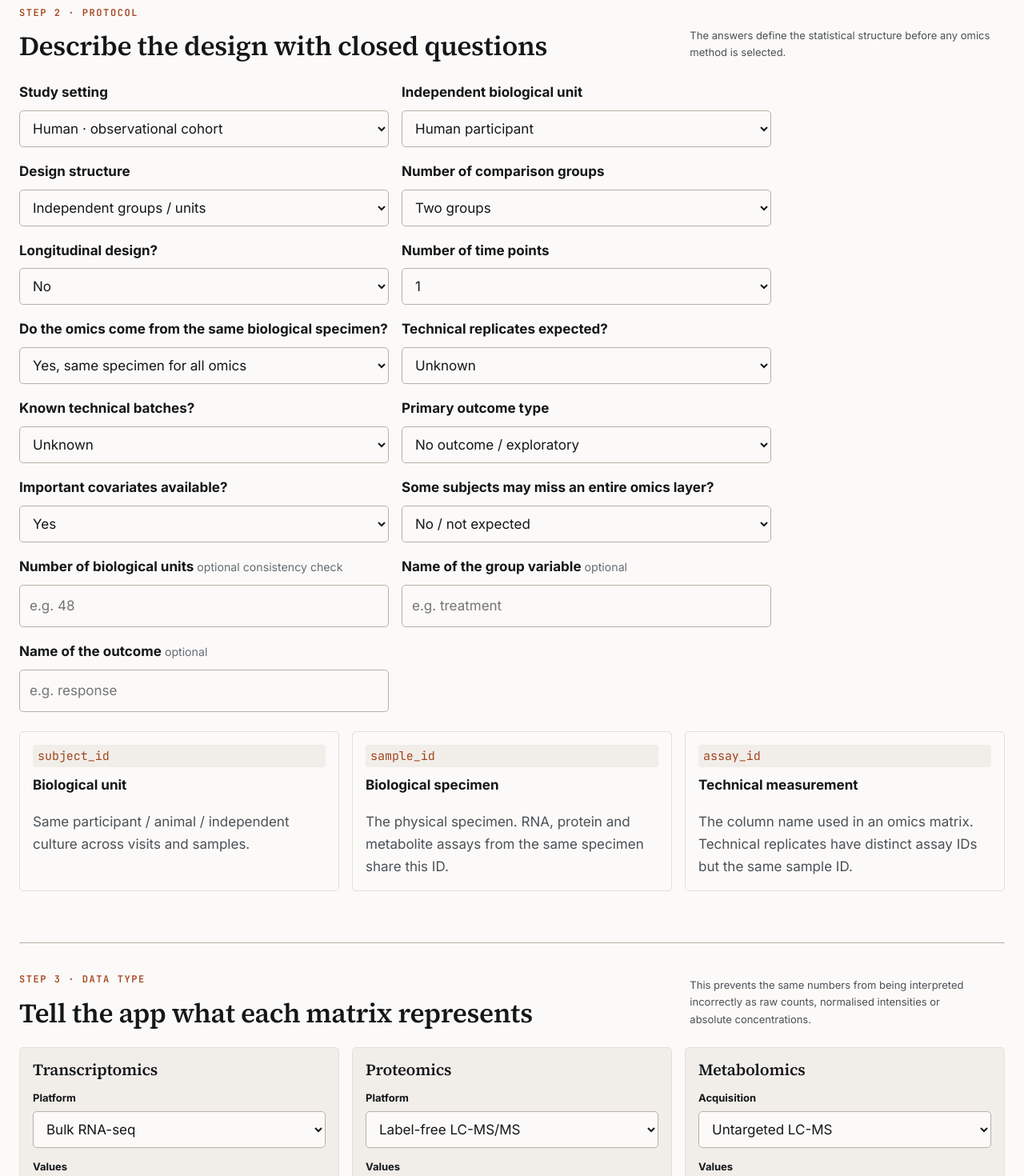
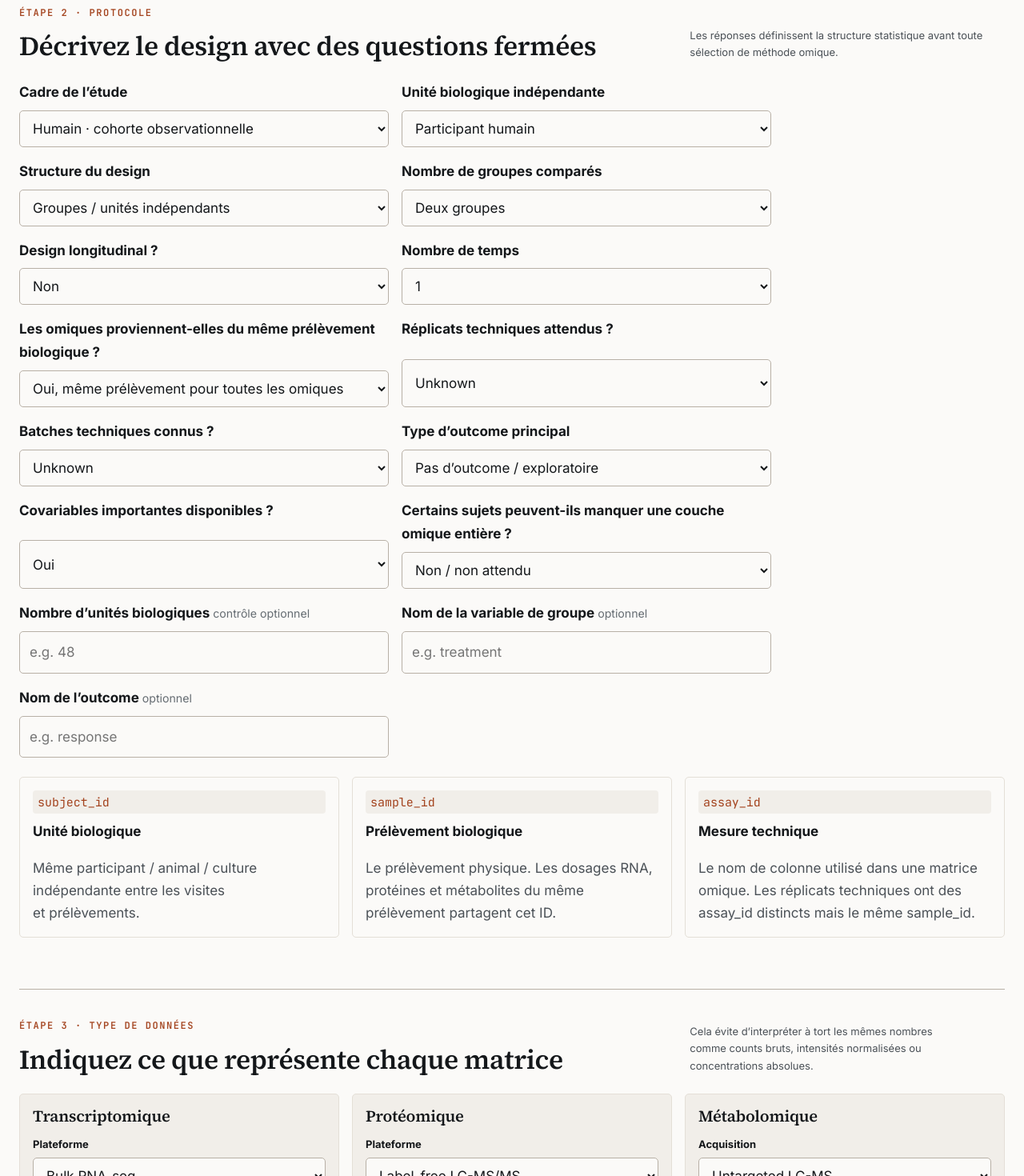
Before and after one commit to rberrah/rberrah.github.io, a SvelteKit app: page /multiomics/tool in a window 1280 px wide. Shown: the part 1740-3210 px from the top of the page at 80% size. Built offline with nearby package versions, Linux system fonts and the light colour scheme.

Commit message:
Complete French translation of multi-omics protocol and mapping

```diff
--- a/src/routes/multiomics/tool/+page.svelte
+++ b/src/routes/multiomics/tool/+page.svelte
@@ -798,142 +798,142 @@
 <section class="panel">
   <div class="section-head">
     <div>
-      <p class="eyebrow">Step 2 · Protocol</p>
-      <h2>Describe the design with closed questions</h2>
-    </div>
-    <p>The answers define the statistical structure before any omics method is selected.</p>
+      <p class="eyebrow">{t('Étape 2 · Protocole', 'Step 2 · Protocol')}</p>
+      <h2>{t('Décrivez le design avec des questions fermées', 'Describe the design with closed questions')}</h2>
+    </div>
+    <p>{t('Les réponses définissent la structure statistique avant toute sélection de méthode omique.', 'The answers define the statistical structure before any omics method is selected.')}</p>
   </div>
 
   <div class="form-grid">
     <label>
-      <span>Study setting</span>
+      <span>{t('Cadre de l’étude', 'Study setting')}</span>
       <select bind:value={studySetting}>
-        <option value="clinical_observational">Human · observational cohort</option>
-        <option value="clinical_interventional">Human · intervention / trial</option>
-        <option value="animal">Animal experiment</option>
-        <option value="cell">Cell culture / in vitro</option>
-        <option value="organoid">Organoid / ex vivo model</option>
+        <option value="clinical_observational">{t('Humain · cohorte observationnelle', 'Human · observational cohort')}</option>
+        <option value="clinical_interventional">{t('Humain · intervention / essai', 'Human · intervention / trial')}</option>
+        <option value="animal">{t('Expérience animale', 'Animal experiment')}</option>
+        <option value="cell">{t('Culture cellulaire / in vitro', 'Cell culture / in vitro')}</option>
+        <option value="organoid">{t('Organoïde / modèle ex vivo', 'Organoid / ex vivo model')}</option>
         <option value="other">Other</option>
       </select>
     </label>
 
     <label>
-      <span>Independent biological unit</span>
+      <span>{t('Unité biologique indépendante', 'Independent biological unit')}</span>
       <select bind:value={unitType}>
-        <option value="participant">Human participant</option>
+        <option value="participant">{t('Participant humain', 'Human participant')}</option>
         <option value="animal">Animal</option>
-        <option value="culture">Independent culture / biological replicate</option>
-        <option value="other">Other experimental unit</option>
+        <option value="culture">{t('Culture indépendante / réplicat biologique', 'Independent culture / biological replicate')}</option>
+        <option value="other">{t('Autre unité expérimentale', 'Other experimental unit')}</option>
       </select>
     </label>
 
     <label>
-      <span>Design structure</span>
+      <span>{t('Structure du design', 'Design structure')}</span>
       <select bind:value={designType}>
-        <option value="independent">Independent groups / units</option>
-        <option value="paired">Paired samples</option>
-        <option value="crossover">Crossover / within-subject comparison</option>
-        <option value="repeated">Repeated measurements</option>
+        <option value="independent">{t('Groupes / unités indépendants', 'Independent groups / units')}</option>
+        <option value="paired">{t('Échantillons appariés', 'Paired samples')}</option>
+        <option value="crossover">{t('Crossover / comparaison intra-sujet', 'Crossover / within-subject comparison')}</option>
+        <option value="repeated">{t('Mesures répétées', 'Repeated measurements')}</option>
       </select>
     </label>
 
     <label>
-      <span>Number of comparison groups</span>
+      <span>{t('Nombre de groupes comparés', 'Number of comparison groups')}</span>
       <select bind:value={groupCount}>
-        <option value="1">One group / exploratory only</option>
-        <option value="2">Two groups</option>
-        <option value="3plus">Three or more groups</option>
+        <option value="1">{t('Un groupe / exploratoire', 'One group / exploratory')}</option>
+        <option value="2">{t('Deux groupes', 'Two groups')}</option>
+        <option value="3plus">{t('Trois groupes ou plus', 'Three or more groups')}</option>
       </select>
     </label>
 
     <label>
-      <span>Longitudinal design?</span>
+      <span>{t('Design longitudinal ?', 'Longitudinal design?')}</span>
       <select bind:value={longitudinal}>
-        <option value="no">No</option>
-        <option value="yes">Yes</option>
+        <option value="no">{t('Non', 'No')}</option>
+        <option value="yes">{t('Oui', 'Yes')}</option>
       </select>
     </label>
 
     <label>
-      <span>Number of time points</span>
+      <span>{t('Nombre de temps', 'Number of time points')}</span>
       <select bind:value={timepointCount}>
         <option value="1">1</option>
         <option value="2">2</option>
         <option value="3">3</option>
-        <option value="4">4 or more</option>
+        <option value="4">{t('4 ou plus', '4 or more')}</option>
       </select>
     </label>
 
     <label>
-      <span>Do the omics come from the same biological specimen?</span>
+      <span>{t('Les omiques proviennent-elles du même prélèvement biologique ?', 'Do the omics come from the same biological specimen?')}</span>
       <select bind:value={sampleOverlap}>
-        <option value="same_specimen">Yes, same specimen for all omics</option>
-        <option value="same_subject">Same subject, different specimens</option>
-        <option value="partial">Partially matched</option>
-        <option value="unpaired">Different / unpaired samples</option>
+        <option value="same_specimen">{t('Oui, même prélèvement pour toutes les omiques', 'Yes, same specimen for all omics')}</option>
+        <option value="same_subject">{t('Même sujet, prélèvements différents', 'Same subject, different specimens')}</option>
+        <option value="partial">{t('Partiellement apparié', 'Partially matched')}</option>
+        <option value="unpaired">{t('Échantillons différents / non appariés', 'Different / unpaired samples')}</option>
         <option value="unknown">Unknown</option>
       </select>
     </label>
 
     <label>
-      <span>Technical replicates expected?</span>
+      <span>{t('Réplicats techniques attendus ?', 'Technical replicates expected?')}</span>
       <select bind:value={technicalReplicatesExpected}>
-        <option value="no">No</option>
-        <option value="yes">Yes</option>
+        <option value="no">{t('Non', 'No')}</option>
+        <option value="yes">{t('Oui', 'Yes')}</option>
         <option value="unknown">Unknown</option>
       </select>
     </label>
 
     <label>
-      <span>Known technical batches?</span>
+      <span>{t('Batches techniques connus ?', 'Known technical batches?')}</span>
       <select bind:value={batchKnown}>
-        <option value="yes">Yes</option>
-        <option value="no">No</option>
+        <option value="yes">{t('Oui', 'Yes')}</option>
+        <option value="no">{t('Non', 'No')}</option>
         <option value="unknown">Unknown</option>
       </select>
     </label>
 
     <label>
-      <span>Primary outcome type</span>
+      <span>{t('Type d’outcome principal', 'Primary outcome type')}</span>
       <select bind:value={outcomeType}>
-        <option value="none">No outcome / exploratory</option>
-        <option value="binary">Binary</option>
-        <option value="multiclass">Multiclass</option>
-        <option value="continuous">Continuous</option>
-        <option value="survival">Time-to-event / survival</option>
-        <option value="count">Count</option>
+        <option value="none">{t('Pas d’outcome / exploratoire', 'No outcome / exploratory')}</option>
+        <option value="binary">{t('Binaire', 'Binary')}</option>
+        <option value="multiclass">{t('Multiclasse', 'Multiclass')}</option>
+        <option value="continuous">{t('Continu', 'Continuous')}</option>
+        <option value="survival">{t('Temps jusqu’à événement / survie', 'Time-to-event / survival')}</option>
+        <option value="count">{t('Comptage', 'Count')}</option>
       </select>
     </label>
 
     <label>
-      <span>Important covariates available?</span>
+      <span>{t('Covariables importantes disponibles ?', 'Important covariates available?')}</span>
       <select bind:value={covariatesAvailable}>
-        <option value="yes">Yes</option>
-        <option value="no">No</option>
+        <option value="yes">{t('Oui', 'Yes')}</option>
+        <option value="no">{t('Non', 'No')}</option>
       </select>
     </label>
 
     <label>
-      <span>Some subjects may miss an entire omics layer?</span>
+      <span>{t('Certains sujets peuvent-ils manquer une couche omique entière ?', 'Some subjects may miss an entire omics layer?')}</span>
       <select bind:value={partialOmicsExpected}>
-        <option value="no">No / not expected</option>
-        <option value="yes">Yes</option>
+        <option value="no">{t('Non / non attendu', 'No / not expected')}</option>
+        <option value="yes">{t('Oui', 'Yes')}</option>
         <option value="unknown">Unknown</option>
       </select>
     </label>
 
     <label>
-      <span>Number of biological units <small>optional consistency check</small></span>
+      <span>{t('Nombre d’unités biologiques', 'Number of biological units')} <small>{t('contrôle optionnel', 'optional consistency check')}</small></span>
       <input bind:value={subjectCount} type="number" min="1" placeholder="e.g. 48" />
     </label>
 
     <label>
-      <span>Name of the group variable <small>optional</small></span>
+      <span>{t('Nom de la variable de groupe', 'Name of the group variable')} <small>{t('optionnel', 'optional')}</small></span>
       <input bind:value={groupVariable} type="text" placeholder="e.g. treatment" />
     </label>
 
     <label>
-      <span>Name of the outcome <small>optional</small></span>
+      <span>{t('Nom de l’outcome', 'Name of the outcome')} <small>{t('optionnel', 'optional')}</small></span>
       <input bind:value={outcome} type="text" placeholder="e.g. response" />
     </label>
   </div>
@@ -941,18 +941,18 @@
   <div class="identity-grid">
     <article>
       <code>subject_id</code>
-      <strong>Biological unit</strong>
-      <p>Same participant / animal / independent culture across visits and samples.</p>
+      <strong>{t('Unité biologique', 'Biological unit')}</strong>
+      <p>{t('Même participant / animal / culture indépendante entre les visites et prélèvements.', 'Same participant / animal / independent culture across visits and samples.')}</p>
     </article>
     <article>
       <code>sample_id</code>
-      <strong>Biological specimen</strong>
-      <p>The physical specimen. RNA, protein and metabolite assays from the same specimen share this ID.</p>
+      <strong>{t('Prélèvement biologique', 'Biological specimen')}</strong>
+      <p>{t('Le prélèvement physique. Les dosages RNA, protéines et métabolites du même prélèvement partagent cet ID.', 'The physical specimen. RNA, protein and metabolite assays from the same specimen share this ID.')}</p>
     </article>
     <article>
       <code>assay_id</code>
-      <strong>Technical measurement</strong>
-      <p>The column name used in an omics matrix. Technical replicates have distinct assay IDs but the same sample ID.</p>
+      <strong>{t('Mesure technique', 'Technical measurement')}</strong>
+      <p>{t('Le nom de colonne utilisé dans une matrice omique. Les réplicats techniques ont des assay_id distincts mais le même sample_id.', 'The column name used in an omics matrix. Technical replicates have distinct assay IDs but the same sample ID.')}</p>
     </article>
   </div>
 </section>
@@ -960,17 +960,17 @@
 <section class="panel">
   <div class="section-head">
     <div>
-      <p class="eyebrow">Step 3 · Data type</p>
-      <h2>Tell the app what each matrix represents</h2>
-    </div>
-    <p>This prevents the same numbers from being interpreted incorrectly as raw counts, normalised intensities or absolute concentrations.</p>
+      <p class="eyebrow">{t('Étape 3 · Type de données', 'Step 3 · Data type')}</p>
+      <h2>{t('Indiquez ce que représente chaque matrice', 'Tell the app what each matrix represents')}</h2>
+    </div>
+    <p>{t('Cela évite d’interpréter à tort les mêmes nombres comme counts bruts, intensités normalisées ou concentrations absolues.', 'This prevents the same numbers from being interpreted incorrectly as raw counts, normalised intensities or absolute concentrations.')}</p>
   </div>
 
   <div class="omics-question-grid">
     <article>
-      <h3>Transcriptomics</h3>
+      <h3>{t('Transcriptomique', 'Transcriptomics')}</h3>
       <label>
-        <span>Platform</span>
+        <span>{t('Plateforme', 'Platform')}</span>
         <select bind:value={transcriptomicsPlatform}>
           <option value="bulk_rnaseq">Bulk RNA-seq</option>
           <option value="microarray">Microarray</option>
@@ -979,7 +979,7 @@
         </select>
       </label>
       <label>
-        <span>Values</span>
+        <span>{t('Valeurs', 'Values')}</span>
         <select bind:value={transcriptomicsValues}>
           <option value="raw_counts">Raw integer counts</option>
           <option value="tpm">TPM / FPKM-like abundance</option>
@@ -989,7 +989,7 @@
         </select>
       </label>
       <label>
-        <span>Feature identifier</span>
+        <span>{t('Identifiant des variables', 'Feature identifier')}</span>
         <select bind:value={transcriptomicsIdType}>
           <option value="ensembl_gene">Ensembl gene ID</option>
           <option value="gene_symbol">Gene symbol</option>
@@ -1003,9 +1003,9 @@
     </article>
 
     <article>
-      <h3>Proteomics</h3>
+      <h3>{t('Protéomique', 'Proteomics')}</h3>
       <label>
-        <span>Platform</span>
+        <span>{t('Plateforme', 'Platform')}</span>
         <select bind:value={proteomicsPlatform}>
           <option value="label_free">Label-free LC-MS/MS</option>
           <option value="tmt">TMT / multiplexed</option>
@@ -1015,7 +1015,7 @@
         </select>
       </label>
       <label>
-        <span>Values</span>
+        <span>{t('Valeurs', 'Values')}</span>
         <select bind:value={proteomicsValues}>
           <option value="lfq_intensity">LFQ / intensity</option>
           <option value="log_intensity">Log intensity</option>
@@ -1025,7 +1025,7 @@
         </select>
       </label>
       <label>
-        <span>Feature identifier</span>
+        <span>{t('Identifiant des variables', 'Feature identifier')}</span>
         <select bind:value={proteomicsIdType}>
           <option value="uniprot">UniProt accession</option>
           <option value="gene_symbol">Gene symbol</option>
@@ -1039,9 +1039,9 @@
     </article>
 
     <article>
-      <h3>Metabolomics</h3>
+      <h3>{t('Métabolomique', 'Metabolomics')}</h3>
       <label>
-        <span>Acquisition</span>
+        <span>{t('Acquisition', 'Acquisition')}</span>
         <select bind:value={metabolomicsPlatform}>
           <option value="untargeted_lcms">Untargeted LC-MS</option>
           <option value="targeted_lcms">Targeted LC-MS</option>
@@ -1051,7 +1051,7 @@
         </select>
       </label>
       <label>
-        <span>Values</span>
+        <span>{t('Valeurs', 'Values')}</span>
         <select bind:value={metabolomicsValues}>
           <option value="peak_area">Peak area / intensity</option>
           <option value="normalized">Normalised abundance</option>
@@ -1061,7 +1061,7 @@
         </select>
       </label>
       <label>
-        <span>Feature identifier</span>
+        <span>{t('Identifiant des variables', 'Feature identifier')}</span>
         <select bind:value={metabolomicsIdType}>
           <option value="chebi">ChEBI</option>
           <option value="hmdb">HMDB</option>
@@ -1082,19 +1082,19 @@
 <section class="panel">
   <div class="section-head">
     <div>
-      <p class="eyebrow">Step 4 · Data contract</p>
-      <h2>Use the template, or let the app map your column names</h2>
+      <p class="eyebrow">{t('Étape 4 · Contrat de données', 'Step 4 · Data contract')}</p>
+      <h2>{t('Utilisez le template ou laissez l’outil mapper vos colonnes', 'Use the template, or let the app map your column names')}</h2>
     </div>
     <p>The template is the safest route, but it is not mandatory. Free-form metadata are matched against explicit aliases and then confirmed manually.</p>
   </div>
 
   <div class="contract">
     <div>
-      <h3>Recommended long-format metadata</h3>
+      <h3>{t('Métadonnées recommandées au format long', 'Recommended long-format metadata')}</h3>
       <p>One row = one assay. This handles missing omics layers, repeated time points and technical replicates without changing the schema.</p>
       <pre>subject_id,sample_id,assay_id,omic,condition,timepoint,batch,technical_replicate,outcome</pre>
       <div class="actions">
-        <button class="btn btn-primary" type="button" onclick={downloadGeneratedTemplate}>Generate template from my protocol</button>
+        <button class="btn btn-primary" type="button" onclick={downloadGeneratedTemplate}>{t('Générer un template depuis mon protocole', 'Generate template from my protocol')}</button>
         <a class="btn btn-outline" href={`${base}/multiomics/metadata_template.csv`} download>Generic metadata template</a>
         <a class="btn btn-outline" href={`${base}/multiomics/transcriptomics_template.csv`} download>RNA matrix template</a>
         <a class="btn btn-outline" href={`${base}/multiomics/proteomics_template.csv`} download>Protein matrix template</a>
@@ -1103,10 +1103,10 @@
     </div>
 
     <div class="demo-card">
-      <p class="eyebrow">Built-in demonstration</p>
+      <p class="eyebrow">{t('Démonstration intégrée', 'Built-in demonstration')}</p>
       <h3>Treatment × time, three omics</h3>
       <p>8 subjects (4 control + 4 treatment), two time points, three matched omics layers, plus one RNA technical replicate for the same biological sample.</p>
-      <button class="btn btn-primary" type="button" data-testid="multiomics-load-demo" onclick={loadDemo}>Load the demo locally</button>
+      <button class="btn btn-primary" type="button" data-testid="multiomics-load-demo" onclick={loadDemo}>{t('Charger la démo localement', 'Load the demo locally')}</button>
       <div class="demo-links">
         <a href={`${base}/multiomics/demo_metadata.csv`} download>metadata</a>
         <a href={`${base}/multiomics/demo_transcriptomics.csv`} download>RNA</a>
@@ -1120,7 +1120,7 @@
     <summary>Detailed metadata dictionary</summary>
     <div class="dictionary-table">
       <div><b>Column</b><b>Meaning</b><b>Example</b><b>Rule</b></div>
-      <div><code>subject_id</code><span>Independent biological unit</span><span>P001</span><span>Same value across all visits/omics for one participant, animal or culture.</span></div>
+      <div><code>subject_id</code><span>{t('Unité biologique indépendante', 'Independent biological unit')}</span><span>P001</span><span>Same value across all visits/omics for one participant, animal or culture.</span></div>
       <div><code>sample_id</code><span>Physical biological specimen</span><span>P001_T0</span><span>Same value only when assays come from the same specimen.</span></div>
       <div><code>assay_id</code><span>Technical measurement / run</span><span>RNA001</span><span>Must match the corresponding matrix row/column identifier exactly.</span></div>
       <div><code>omic</code><span>Measured layer</span><span>transcriptomics</span><span>Canonical values: transcriptomics, proteomics, metabolomics.</span></div>
@@ -1133,7 +1133,7 @@
   </details>
 
   <details class="aliases">
-    <summary>How automatic column recognition works</summary>
+    <summary>{t('Comment fonctionne la reconnaissance automatique des colonnes', 'How automatic column recognition works')}</summary>
     <p>Column names are normalised (case, spaces, hyphens and accents ignored), then compared with a controlled alias list. Automatic recognition is only accepted when exactly one column matches a field.</p>
     <div class="alias-grid">
       {#each fieldDefinitions as field}
@@ -1151,36 +1151,36 @@
 <section class="panel">
   <div class="section-head">
     <div>
-      <p class="eyebrow">Step 5 · Upload & mapping</p>
-      <h2>Match metadata and matrices before analysis</h2>
+      <p class="eyebrow">{t('Étape 5 · Import & mapping', 'Step 5 · Upload & mapping')}</p>
+      <h2>{t('Faites correspondre métadonnées et matrices avant l’analyse', 'Match metadata and matrices before analysis')}</h2>
     </div>
     <p>Matrix columns are interpreted as assay IDs and checked against the metadata. No relationship is inferred from similar-looking patient names.</p>
   </div>
 
   <div class="uploads">
     <label class:loaded={files.metadata}>
-      <strong>Sample metadata</strong>
+      <strong>{t('Métadonnées échantillons', 'Sample metadata')}</strong>
       <span>Long format preferred; arbitrary headers accepted if they can be mapped.</span>
       <input type="file" accept=".csv,.tsv,.txt" onchange={(event) => selectFile('metadata', event)} />
       <small>{files.metadata ? files.metadata.name : 'No file selected'}</small>
     </label>
 
     <label class:loaded={files.transcriptomics}>
-      <strong>Transcriptomics</strong>
+      <strong>{t('Transcriptomique', 'Transcriptomics')}</strong>
       <span>First column = feature ID; following columns = assay IDs.</span>
       <input type="file" accept=".csv,.tsv,.txt" onchange={(event) => selectFile('transcriptomics', event)} />
       <small>{files.transcriptomics ? files.transcriptomics.name : 'No file selected'}</small>
     </label>
 
     <label class:loaded={files.proteomics}>
-      <strong>Proteomics</strong>
+      <strong>{t('Protéomique', 'Proteomics')}</strong>
       <span>First column = feature ID; following columns = assay IDs.</span>
       <input type="file" accept=".csv,.tsv,.txt" onchange={(event) => selectFile('proteomics', event)} />
       <small>{files.proteomics ? files.proteomics.name : 'No file selected'}</small>
     </label>
 
     <label class:loaded={files.metabolomics}>
-      <strong>Metabolomics</strong>
+      <strong>{t('Métabolomique', 'Metabolomics')}</strong>
       <span>First column = feature ID; following columns = assay IDs.</span>
       <input type="file" accept=".csv,.tsv,.txt" onchange={(event) => selectFile('metabolomics', event)} />
       <small>{files.metabolomics ? files.metabolomics.name : 'No file selected'}</small>
@@ -1195,7 +1195,7 @@
     <div class="mapping">
       <div class="mapping-head">
         <div>
-          <h3>Confirm column mapping</h3>
+          <h3>{t('Confirmez le mapping des colonnes', 'Confirm column mapping')}</h3>
           <p>{metadataHeaders.length} columns detected · delimiter: {metadataDelimiter} · {metadataRows.length} assay rows</p>
         </div>
         <span class:ok={requiredMappingsComplete}>{requiredMappingsComplete ? 'Required fields mapped' : 'Mapping incomplete'}</span>
@@ -1204,7 +1204,7 @@
       <div class="mapping-grid">
         {#each fieldDefinitions as field}
           <label>
-            <span><strong>{field.label}</strong> <small>{field.required ? 'required' : 'optional'}</small></span>
+            <span><strong>{fieldLabel(field.key)}</strong> <small>{field.required ? t('requis', 'required') : t('optionnel', 'optional')}</small></span>
             <select value={columnMapping[field.key]} onchange={(event) => setMapping(field.key, event.currentTarget.value)}>
               <option value="">— not mapped —</option>
               {#each metadataHeaders as header}
```
